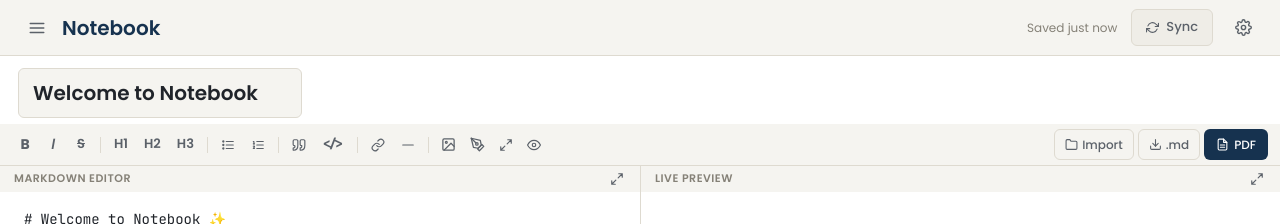
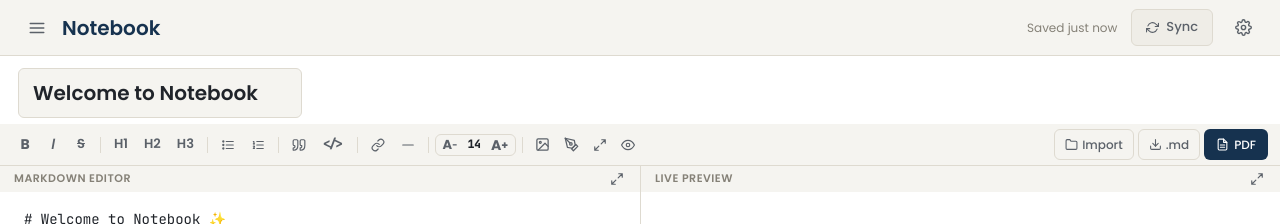
Before and after one commit to raoParam/Notebook, a Next.js app: page / in a window 1280 px wide. Shown: the top 224 px of the page. Built offline with nearby package versions, Linux system fonts and the light colour scheme; a web font is replaced by a local one.

Commit message:
notebook v2.0.3

```diff
--- a/src/components/Editor.tsx
+++ b/src/components/Editor.tsx
@@ -76,6 +76,7 @@ export function Editor({ note, onUpdate, onImportNote, onExportPdf, onExportMd }
   const [mobileTab, setMobileTab] = useState<MobileTab>('write');
   const [fullScreenMode, setFullScreenMode] = useState<FullScreenMode>('none');
   const [showDrawing, setShowDrawing] = useState(false);
+  const [editorFontSize, setEditorFontSize] = useState(14);
   const saveTimeout = useRef<ReturnType<typeof setTimeout> | null>(null);
   const [title, setTitle] = useState(note.title);
   const [content, setContent] = useState(note.content);
@@ -334,6 +335,8 @@ export function Editor({ note, onUpdate, onImportNote, onExportPdf, onExportMd }
         onToggleFullScreenPreview={toggleFullScreenPreview}
         onExitFullScreen={() => setFullScreenMode('none')}
         fullScreenMode={fullScreenMode}
+        currentFontSize={editorFontSize}
+        onFontSizeChange={setEditorFontSize}
       />
 
       {/* Drawing panel */}
@@ -467,12 +470,13 @@ export function Editor({ note, onUpdate, onImportNote, onExportPdf, onExportMd }
               border: 'none',
               outline: 'none',
               resize: 'none',
-              fontSize: 14,
+              fontSize: editorFontSize,
               lineHeight: 1.7,
               fontFamily: 'var(--mono-font)',
               color: 'var(--ink)',
               background: 'var(--bg-paper)',
               overflowY: 'auto',
+              transition: 'font-size 0.1s ease',
             }}
           />
         </div>
--- a/src/components/Toolbar.tsx
+++ b/src/components/Toolbar.tsx
@@ -13,6 +13,8 @@ export interface ToolbarProps {
   onToggleFullScreenPreview?: () => void;
   onExitFullScreen?: () => void;
   fullScreenMode?: 'none' | 'write' | 'preview';
+  currentFontSize?: number;
+  onFontSizeChange?: (size: number) => void;
 }
 
 const TOOLS = [
@@ -78,6 +80,10 @@ const TOOLS = [
   },
 ] as const;
 
+const FONT_SIZE_MIN = 10;
+const FONT_SIZE_MAX = 36;
+const FONT_SIZE_STEP = 2;
+
 export function Toolbar({
   onCommand,
   onImageUpload,
@@ -88,6 +94,8 @@ export function Toolbar({
   onToggleFullScreenPreview,
   onExitFullScreen,
   fullScreenMode = 'none',
+  currentFontSize = 14,
+  onFontSizeChange,
 }: ToolbarProps) {
   const imgRef = useRef<HTMLInputElement>(null);
   const mdRef = useRef<HTMLInputElement>(null);
@@ -210,6 +218,81 @@ export function Toolbar({
             </button>
           );
         })}
+
+        <div style={{ width: 1, height: 16, background: 'var(--border)', margin: '0 4px' }} />
+
+        {/* Font Size Controls */}
+        <div
+          style={{
+            display: 'inline-flex',
+            alignItems: 'center',
+            gap: 2,
+            background: 'var(--bg-app)',
+            border: '1px solid var(--border)',
+            borderRadius: 'var(--radius-sm)',
+            padding: '1px 3px',
+          }}
+          title="Font Size"
+        >
+          <button
+            id="font-size-decrease-btn"
+            onClick={() => onFontSizeChange?.(Math.max(FONT_SIZE_MIN, currentFontSize - FONT_SIZE_STEP))}
+            disabled={currentFontSize <= FONT_SIZE_MIN}
+            title={`Decrease font size (current: ${currentFontSize}px)`}
+            style={{
+              background: 'none',
+              border: 'none',
+              cursor: currentFontSize <= FONT_SIZE_MIN ? 'not-allowed' : 'pointer',
+              padding: '2px 4px',
+              color: currentFontSize <= FONT_SIZE_MIN ? 'var(--ink-muted)' : 'var(--ink-soft)',
+              fontSize: 13,
+              fontWeight: 700,
+              display: 'inline-flex',
+              alignItems: 'center',
+              lineHeight: 1,
+              borderRadius: 3,
+              transition: 'color 0.12s',
+            }}
+          >
+            A<span style={{ fontSize: 9, verticalAlign: 'sub', lineHeight: 0 }}>−</span>
+          </button>
+          <span
+            id="font-size-display"
+            style={{
+              fontSize: 11,
+              fontWeight: 600,
+              color: 'var(--ink)',
+              minWidth: 22,
+              textAlign: 'center',
+              fontFamily: 'var(--mono-font)',
+              userSelect: 'none',
+            }}
+          >
+            {currentFontSize}
+          </span>
+          <button
+            id="font-size-increase-btn"
+            onClick={() => onFontSizeChange?.(Math.min(FONT_SIZE_MAX, currentFontSize + FONT_SIZE_STEP))}
+            disabled={currentFontSize >= FONT_SIZE_MAX}
+            title={`Increase font size (current: ${currentFontSize}px)`}
+            style={{
+              background: 'none',
+              border: 'none',
+              cursor: currentFontSize >= FONT_SIZE_MAX ? 'not-allowed' : 'pointer',
+              padding: '2px 4px',
+              color: currentFontSize >= FONT_SIZE_MAX ? 'var(--ink-muted)' : 'var(--ink-soft)',
+              fontSize: 14,
+              fontWeight: 700,
+              display: 'inline-flex',
+              alignItems: 'center',
+              lineHeight: 1,
+              borderRadius: 3,
+              transition: 'color 0.12s',
+            }}
+          >
+            A<span style={{ fontSize: 11, verticalAlign: 'super', lineHeight: 0 }}>+</span>
+          </button>
+        </div>
 
         <div style={{ width: 1, height: 16, background: 'var(--border)', margin: '0 4px' }} />
 
@@ -475,6 +558,25 @@ export function Toolbar({
                 </svg>
                 <span style={{ fontSize: 10, marginTop: 2, color: 'var(--ink-muted)' }}>DRAW</span>
               </button>
+              {/* Font size in mobile modal */}
+              <button
+                onClick={() => { onFontSizeChange?.(Math.max(FONT_SIZE_MIN, currentFontSize - FONT_SIZE_STEP)); }}
+                style={mobileGridToolStyle}
+                title={`Decrease font size (current: ${currentFontSize}px)`}
+                disabled={currentFontSize <= FONT_SIZE_MIN}
+              >
+                <span style={{ fontSize: 14, fontWeight: 700 }}>A<span style={{ fontSize: 9, verticalAlign: 'sub' }}>−</span></span>
+                <span style={{ fontSize: 10, marginTop: 2, color: 'var(--ink-muted)' }}>SMALLER</span>
+              </button>
+              <button
+                onClick={() => { onFontSizeChange?.(Math.min(FONT_SIZE_MAX, currentFontSize + FONT_SIZE_STEP)); }}
+                style={mobileGridToolStyle}
+                title={`Increase font size (current: ${currentFontSize}px)`}
+                disabled={currentFontSize >= FONT_SIZE_MAX}
+              >
+                <span style={{ fontSize: 14, fontWeight: 700 }}>A<span style={{ fontSize: 11, verticalAlign: 'super' }}>+</span></span>
+                <span style={{ fontSize: 10, marginTop: 2, color: 'var(--ink-muted)' }}>LARGER</span>
+              </button>
             </div>
           </div>
         </div>
```
